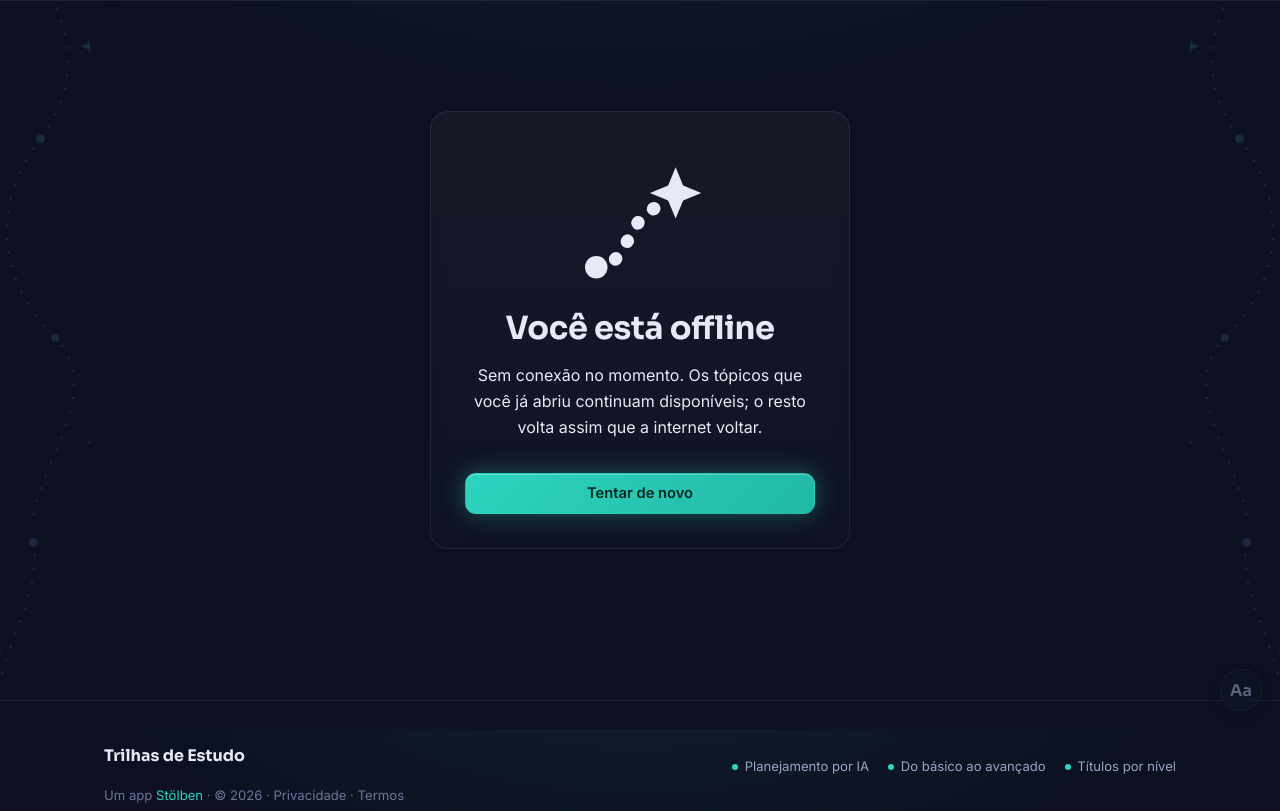
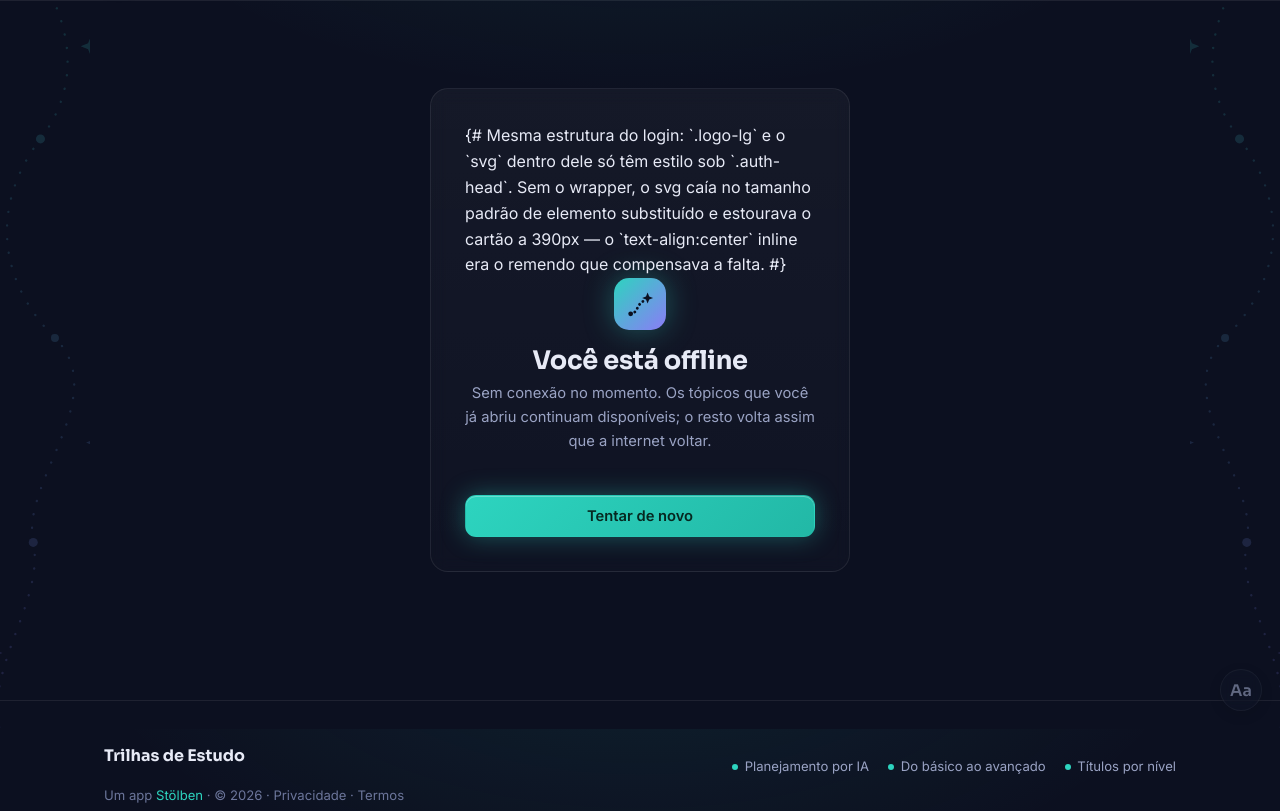
Before and after one commit to rigst/sistema_trilhas, a Django app: page /offline/ in a window 1280 px wide. Shown: the part 71-882 px from the top of the page. Run offline with Django 5.2, Linux system fonts and the light colour scheme; parts of the project's set-up code (start-up, migrations or seed data) failed here and were passed over; some libraries are stand-ins or nearby versions.

Commit message:
fix(offline): usa o wrapper auth-head, e aperta as tres etapas
A pagina offline montava o logo fora do `.auth-head`, e tanto `.logo-lg`
quanto o `svg` dentro dele so tem estilo sob esse wrapper. Sem ele o svg
caia no tamanho padrao de elemento substituido e estourava o cartao a 390px,
fazendo a pagina rolar de lado. O `text-align:center` inline era o remendo
que compensava a falta — `.auth-head` ja centraliza.

Com este conserto e o do contraste, o projeto sai do soft-fail. A primeira
medicao acusava 20 quebras de layout e nenhuma era real: as etapas mediam a
pagina de erro do Django.

Co-Authored-By: Claude Opus 5 <noreply@anthropic.com>

```diff
--- a/templates/offline.html
+++ b/templates/offline.html
@@ -4,10 +4,16 @@
 {% block content %}
 <div class="auth-wrap">
   <div class="auth-card card">
-    <div class="pad" style="text-align:center">
-      <div class="logo-lg" aria-hidden="true"><svg><use href="#logo-trilhas"/></svg></div>
-      <h1 style="margin:.4rem 0">Você está offline</h1>
-      <p>Sem conexão no momento. Os tópicos que você já abriu continuam disponíveis; o resto volta assim que a internet voltar.</p>
+    <div class="pad">
+      {# Mesma estrutura do login: `.logo-lg` e o `svg` dentro dele só têm
+         estilo sob `.auth-head`. Sem o wrapper, o svg caía no tamanho padrão
+         de elemento substituído e estourava o cartão a 390px — o
+         `text-align:center` inline era o remendo que compensava a falta. #}
+      <div class="auth-head">
+        <div class="logo-lg" aria-hidden="true"><svg><use href="#logo-trilhas"/></svg></div>
+        <h1>Você está offline</h1>
+        <p>Sem conexão no momento. Os tópicos que você já abriu continuam disponíveis; o resto volta assim que a internet voltar.</p>
+      </div>
       <button class="btn btn-primary btn-block" type="button" onclick="location.reload()" style="margin-top:1rem">Tentar de novo</button>
     </div>
   </div>
```
Also changed, not shown: .github/workflows/ci.yml.
